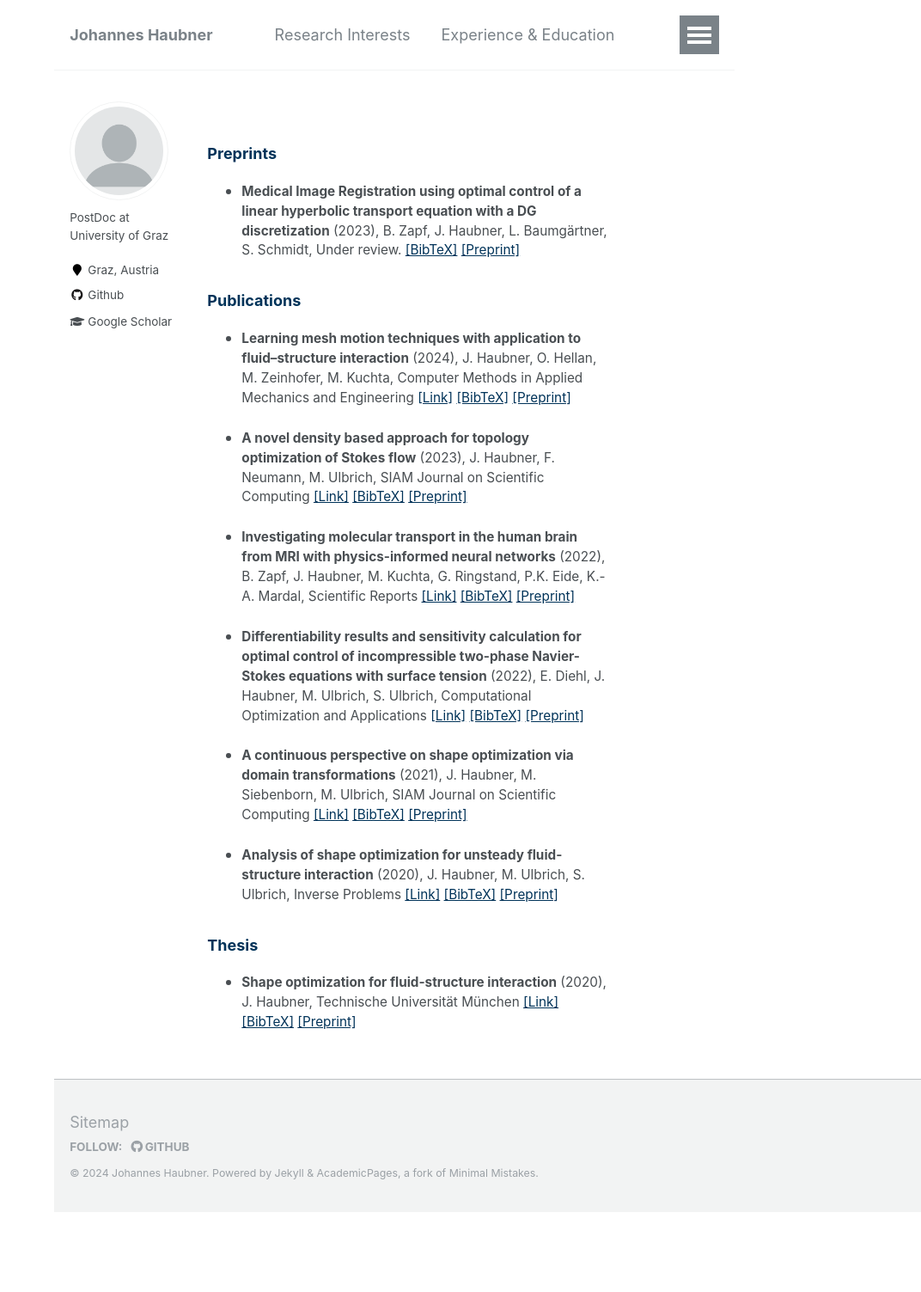
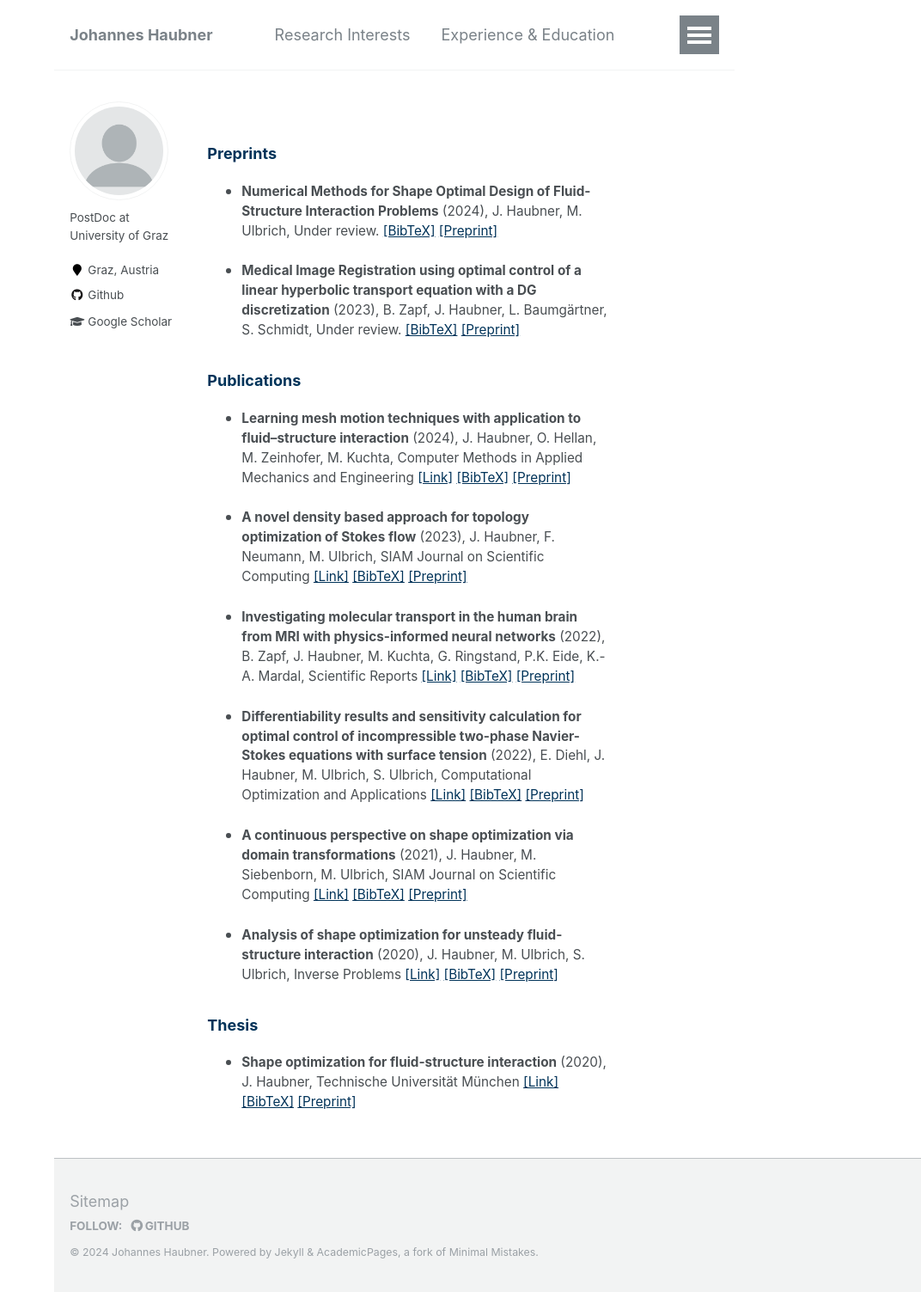
Before and after one commit to JohannesHaubner/johanneshaubner.github.io, a Jekyll site: the page built from _pages/publications.md, in a window 1280 px wide. Shown: the whole page at 86% size, without its empty margins (208-1280 px from the left). Built offline with Jekyll 4.4.1, drawn with Linux system fonts in a browser that asks for light colours; before the commit the page ends 1410 px from its top, so only the background shows below that.

Commit message:
Update publication_list.yml

```diff
--- a/_data/publication_list.yml
+++ b/_data/publication_list.yml
@@ -1,3 +1,24 @@
+- title: "Numerical Methods for Shape Optimal Design of Fluid-Structure Interaction Problems"
+  year: 2024
+  type: preprint
+  label: ShapeOpt
+  image:
+  description:
+  authors: J. Haubner, M. Ulbrich
+  link_pre:
+    url: https://arxiv.org/abs/2406.13379
+    display: 2406.13379 (2024)
+  link_main:
+    url:
+    display: Under review.
+  bibtex: |
+    @misc{2406.13379,
+      Author = {Johannes Haubner and Michael Ulbrich},
+      Title = {Numerical Methods for Shape Optimal Design of Fluid-Structure Interaction Problems},
+      Year = {2024},
+      Eprint = {arXiv:2406.13379},
+      }
+
 - title: "Medical Image Registration using optimal control of a linear hyperbolic transport equation with a DG discretization"
   year: 2023
   type: preprint
```
